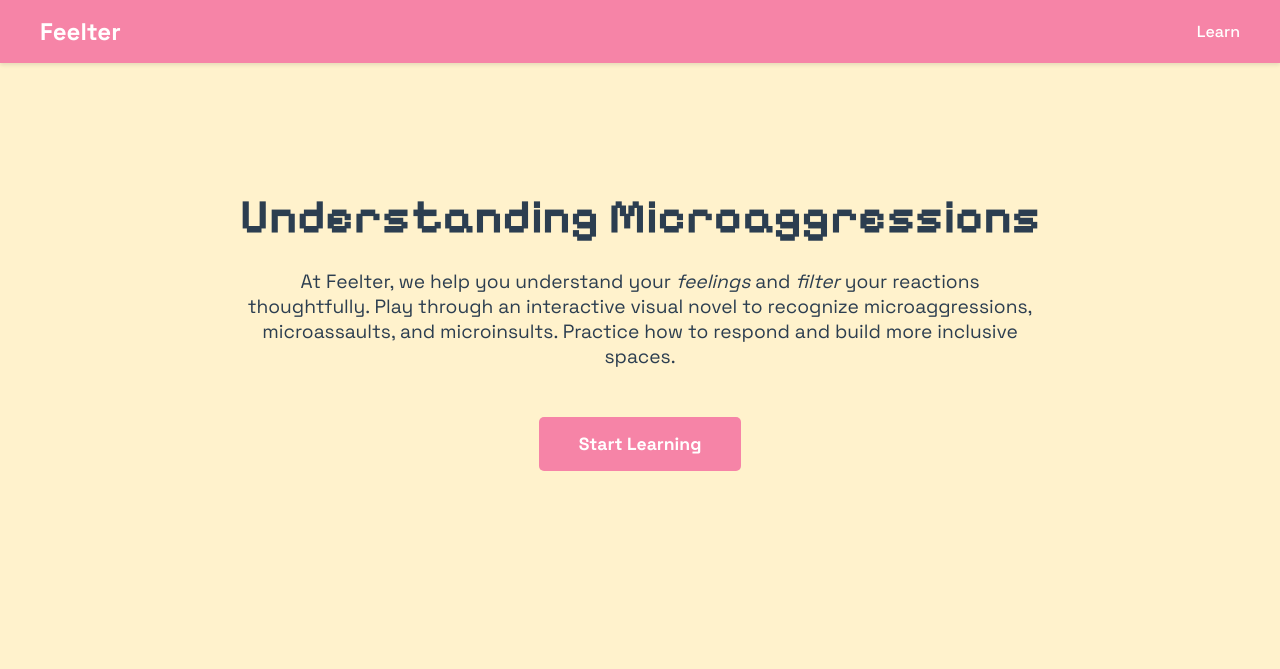
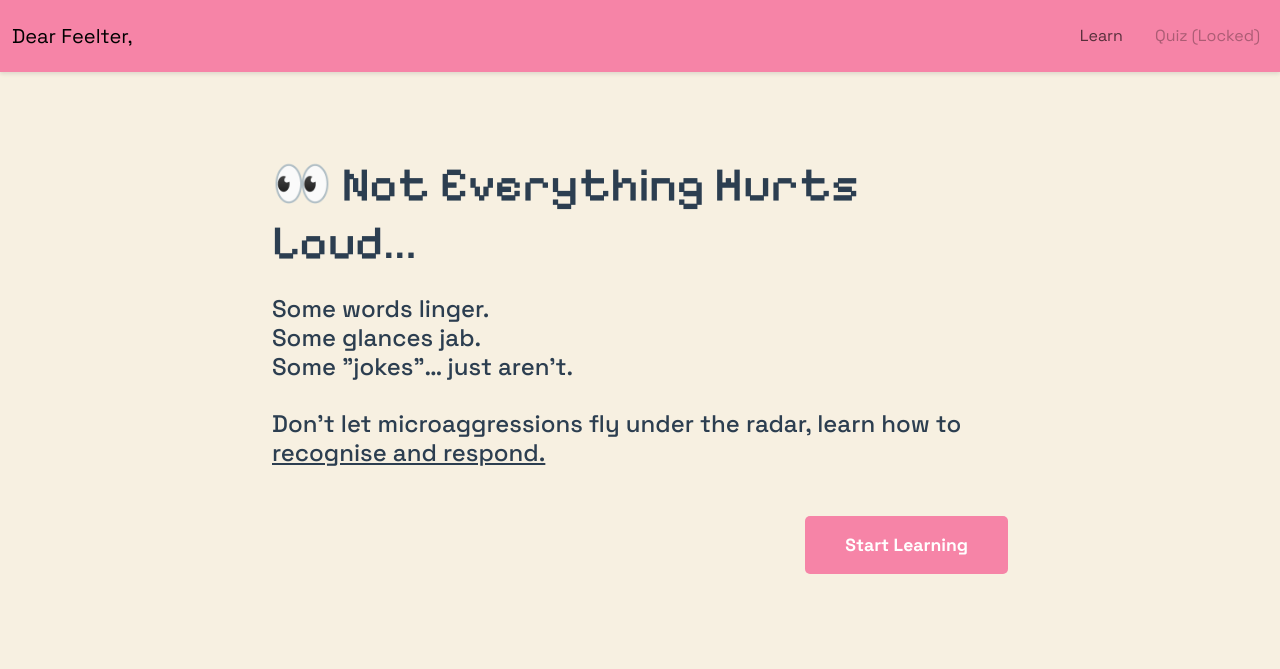
Before and after one commit to WilliamKimNYC/Feel-ter, a Flask app: page / in a window 1280 px wide. Shown: the top 669 px of the page. Run offline with Flask 3, Linux system fonts and the light colour scheme.

Commit message:
homepage layout & stylin g

```diff
--- a/style/main.css
+++ b/style/main.css
@@ -21,12 +21,12 @@
 :root {
   --accent-color: #f684a7;
   --text-color: #2c3e50;
-  --base-color: #fff2cc;
+  --base-color: #f7f0e1;
   --navbar-height: 60px;
 }
 
-
-h1, h2, h3 {
+h1,
+h2 {
   font-family: "Pixelify Sans", sans-serif;
 }
 
@@ -36,6 +36,11 @@ body {
   font-family: "Space Grotesk", sans-serif;
   background-color: var(--base-color);
   color: var(--accent-color);
+}
+
+/*text styles*/
+.underline {
+  text-decoration: underline;
 }
 
 /* Navigation */
@@ -98,7 +103,9 @@ body {
 
 /* Homepage */
 .homepage-content {
-  text-align: center;
+  text-align: left;
+  justify-content: center;
+  align-items: center;
   padding: 4rem 0;
   max-width: 1200px;
   margin: 0 auto;
@@ -110,13 +117,11 @@ body {
   margin-bottom: 1.5rem;
 }
 
-.homepage-content p {
-  font-size: 1.2rem;
+.span-xl {
+  font-size: 1.5rem;
   color: var(--text-color);
   margin-bottom: 3rem;
   max-width: 800px;
-  margin-left: auto;
-  margin-right: auto;
 }
 
 .features-grid {
--- a/templates/base.html
+++ b/templates/base.html
@@ -1,32 +1,60 @@
 <!DOCTYPE html>
 <html lang="en">
   <head>
-    <meta charset="UTF-8">
-    <meta name="viewport" content="width=device-width, initial-scale=1.0">
+    <meta charset="UTF-8" />
+    <meta name="viewport" content="width=device-width, initial-scale=1.0" />
 
-    <link rel="preconnect" href="https://fonts.googleapis.com">
-    <link rel="preconnect" href="https://fonts.gstatic.com" crossorigin>
-    <link href="https://fonts.googleapis.com/css2?family=Pixelify+Sans:wght@400..700&family=Space+Grotesk:wght@300..700&display=swap" rel="stylesheet">
+    <link rel="preconnect" href="https://fonts.googleapis.com" />
+    <link rel="preconnect" href="https://fonts.gstatic.com" crossorigin />
+    <link
+      href="https://fonts.googleapis.com/css2?family=Pixelify+Sans:wght@400..700&family=Space+Grotesk:wght@300..700&display=swap"
+      rel="stylesheet"
+    />
+    <!-- Bootstrap 5 CSS -->
+    <link
+      href="https://cdn.jsdelivr.net/npm/bootstrap@5.3.3/dist/css/bootstrap.min.css"
+      rel="stylesheet"
+    />
     <title>{% block title %}{% endblock %}</title>
-    <link rel="stylesheet" href="https://cdnjs.cloudflare.com/ajax/libs/font-awesome/6.0.0/css/all.min.css">
-    <link rel="stylesheet" href="{{ url_for('serve_style', filename='main.css') }}">
-
+    <link
+      rel="stylesheet"
+      href="https://cdnjs.cloudflare.com/ajax/libs/font-awesome/6.0.0/css/all.min.css"
+    />
+    <link
+      rel="stylesheet"
+      href="{{ url_for('serve_style', filename='main.css') }}"
+    />
 
     {% block extra_css %}{% endblock %}
   </head>
   <body>
-    <nav class="navbar">
-        <div class="nav-container">
-            <a href="{{ url_for('homepage') }}" class="nav-logo">Feelter</a>
-            <ul class="nav-menu">
-                <li><a href="{{ url_for('visual_novel') }}">Learn</a></li>
+    <nav class="navbar navbar-expand-lg">
+      <div class="container-fluid justify-content-between">
+        <!-- Logo -->
+        <a href="{{ url_for('homepage') }}" class="navbar-brand"
+          >Dear Feelter,</a
+        >
+
+        <!-- Right menu (Quiz - Locked) -->
+
+        <ul class="navbar-nav flex-row">
+          <li class="nav-item me-3">
+            <a class="nav-link" href="{{ url_for('visual_novel') }}">Learn</a>
+          </li>
+          <li class="nav-item">
+            <a
+              class="nav-link disabled"
+              href="#"
+              tabindex="-1"
+              aria-disabled="true"
+              >Quiz (Locked)</a
+            >
+          </li>
         </ul>
       </div>
     </nav>
 
-    <main class="content">
-        {% block content %}{% endblock %}
-    </main>
+    <main class="content">{% block content %}{% endblock %}</main>
 
     {% block extra_js %}{% endblock %}
   </body>
--- a/templates/homepage.html
+++ b/templates/homepage.html
@@ -1,16 +1,27 @@
-{% extends "base.html" %}
+{% extends "base.html" %} {% block title %}Understanding Microaggressions -
+Interactive Learning{% endblock %} {% block content %}
+<div class="container">
+  <div class="row justify-content-center">
+    <div class="col-12 col-md-10 col-lg-8">
+      <div class="homepage-content">
+        <h1 class="text-start">👀 Not Everything Hurts Loud...</h1>
+        <h3 class="span-xl">
+          Some words linger. <br />Some glances jab. <br />Some "jokes"… just
+          aren't. <br /><br />
+          Don't let microaggressions fly under the radar, learn how to
+          <span class="underline">recognise and respond.</span><br />
+        </h3>
+        <!--Play through an interactive visual novel to recognize
+          microaggressions, microassaults, and microinsults. Practice how to
+          respond and build more inclusive spaces.-->
 
-{% block title %}Understanding Microaggressions - Interactive Learning{% endblock %}
-
-{% block content %}
-<div class="homepage-content">
-    <h1>Understanding Microaggressions</h1>
-    <p>At Feelter, we help you understand your <i>feelings</i> and <i>filter</i> your reactions thoughtfully.
-    Play through an interactive visual novel to recognize microaggressions, microassaults, and microinsults.
-    Practice how to respond and build more inclusive spaces.</p>
-
-    <div class="cta-buttons">
-        <a href="{{ url_for('visual_novel') }}" class="cta-button">Start Learning</a>
+        <div class="text-end">
+          <a href="{{ url_for('visual_novel') }}" class="cta-button"
+            >Start Learning</a
+          >
+        </div>
+      </div>
     </div>
+  </div>
 </div>
 {% endblock %}
```
Lines whose indentation alone changed are shown as unchanged.
